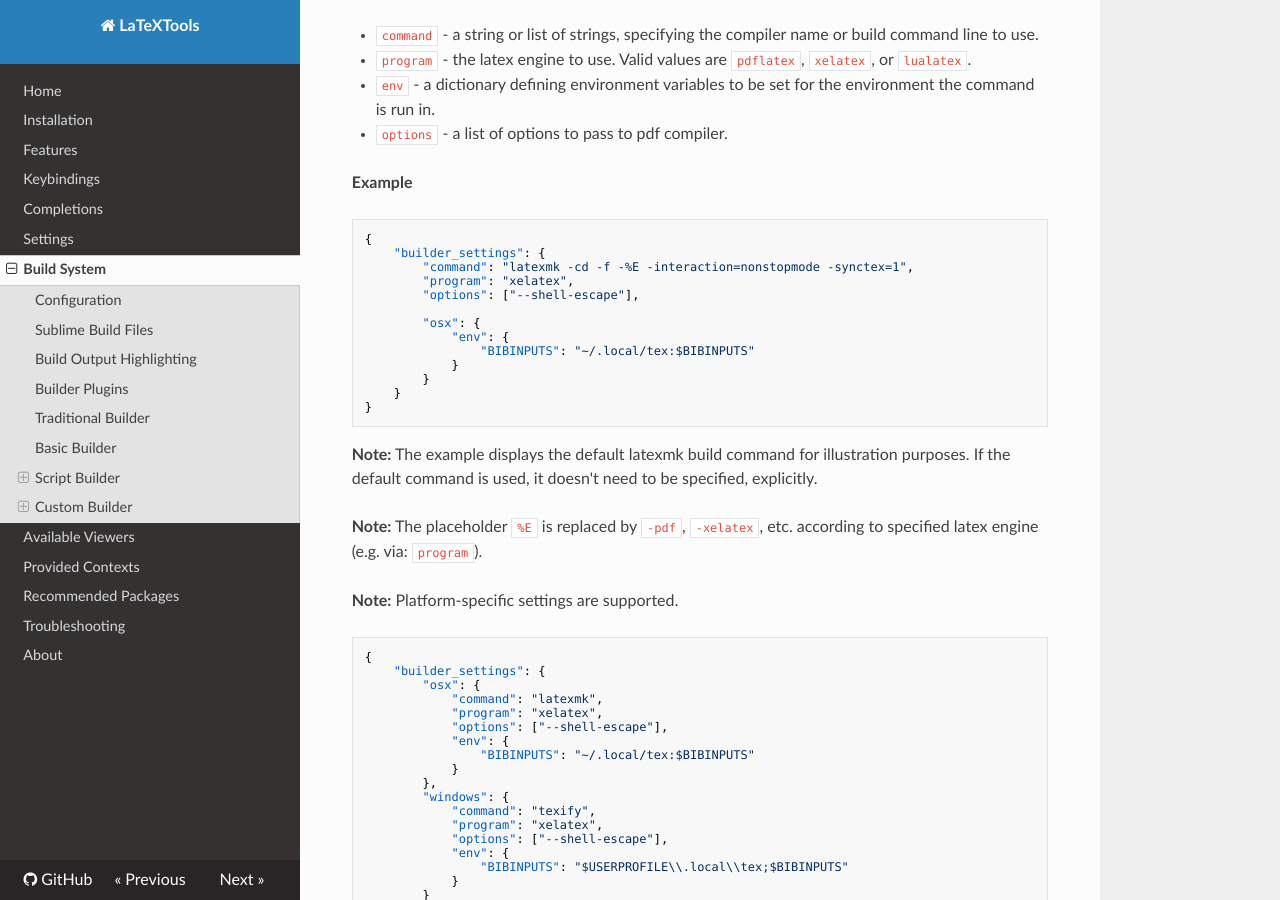
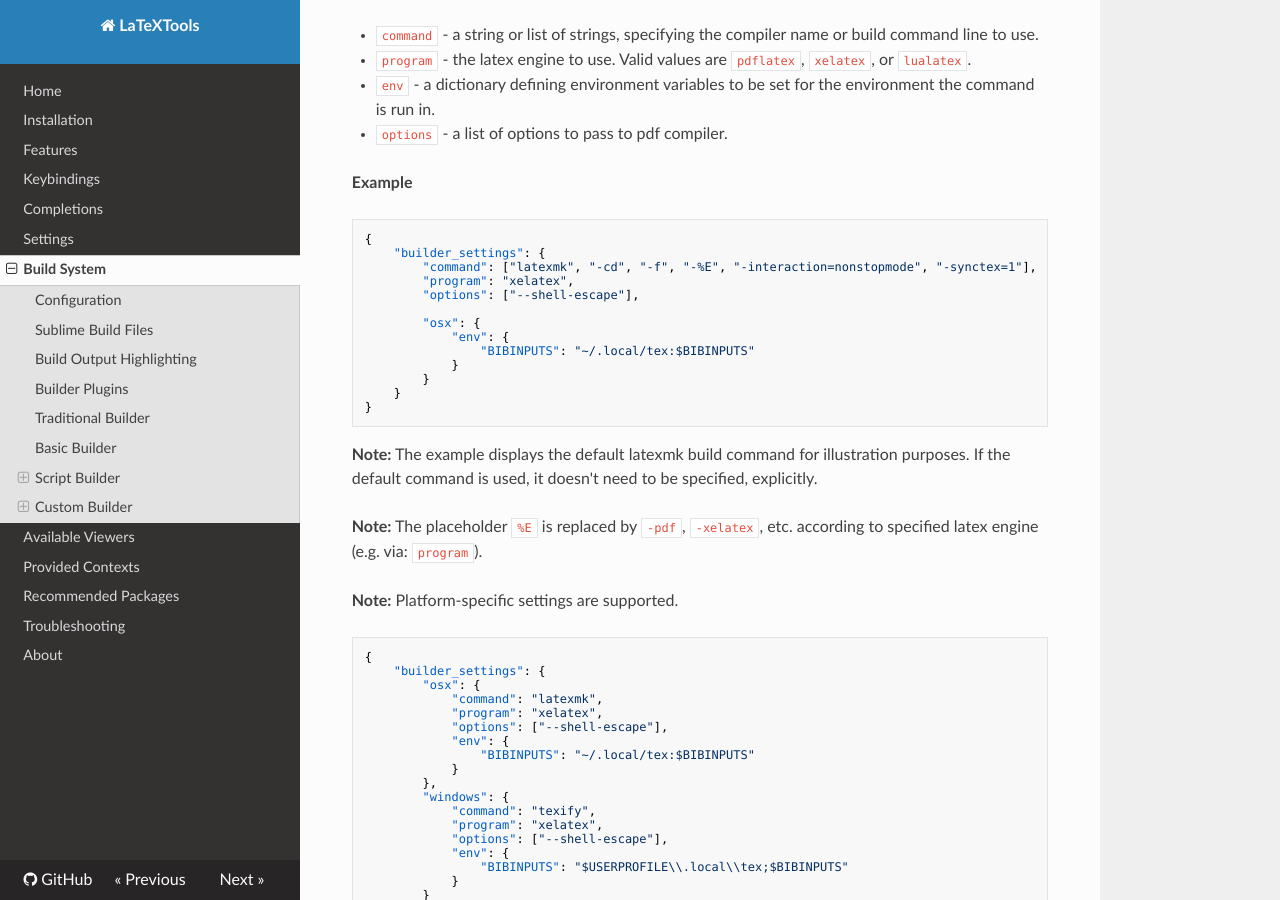
Before and after one commit to SublimeText/LaTeXTools, an MkDocs documentation site: the page built from docs/buildsystem.md, in a window 1280 px wide and 900 px high, scrolled down 3735 px. Built offline with MkDocs 1.6.1, drawn with Linux system fonts in a browser that asks for light colours; nearby versions of some CDN libraries.

````diff
--- a/docs/buildsystem.md
+++ b/docs/buildsystem.md
@@ -141,7 +141,7 @@ Supported settings:
 ```json
 {
 	"builder_settings": {
-		"command": "latexmk -cd -f -%E -interaction=nonstopmode -synctex=1",
+		"command": ["latexmk", "-cd", "-f", "-%E", "-interaction=nonstopmode", "-synctex=1"],
 		"program": "xelatex",
 		"options": ["--shell-escape"],
 
````
